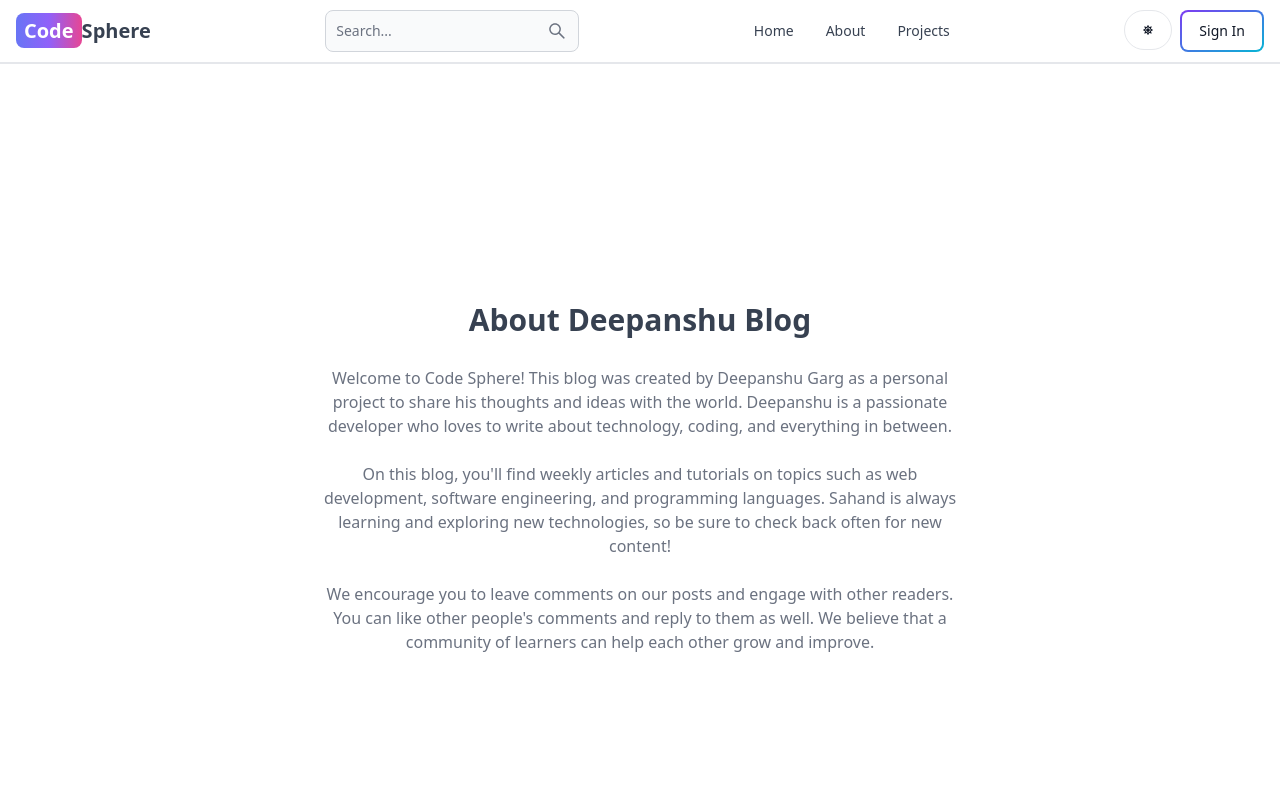
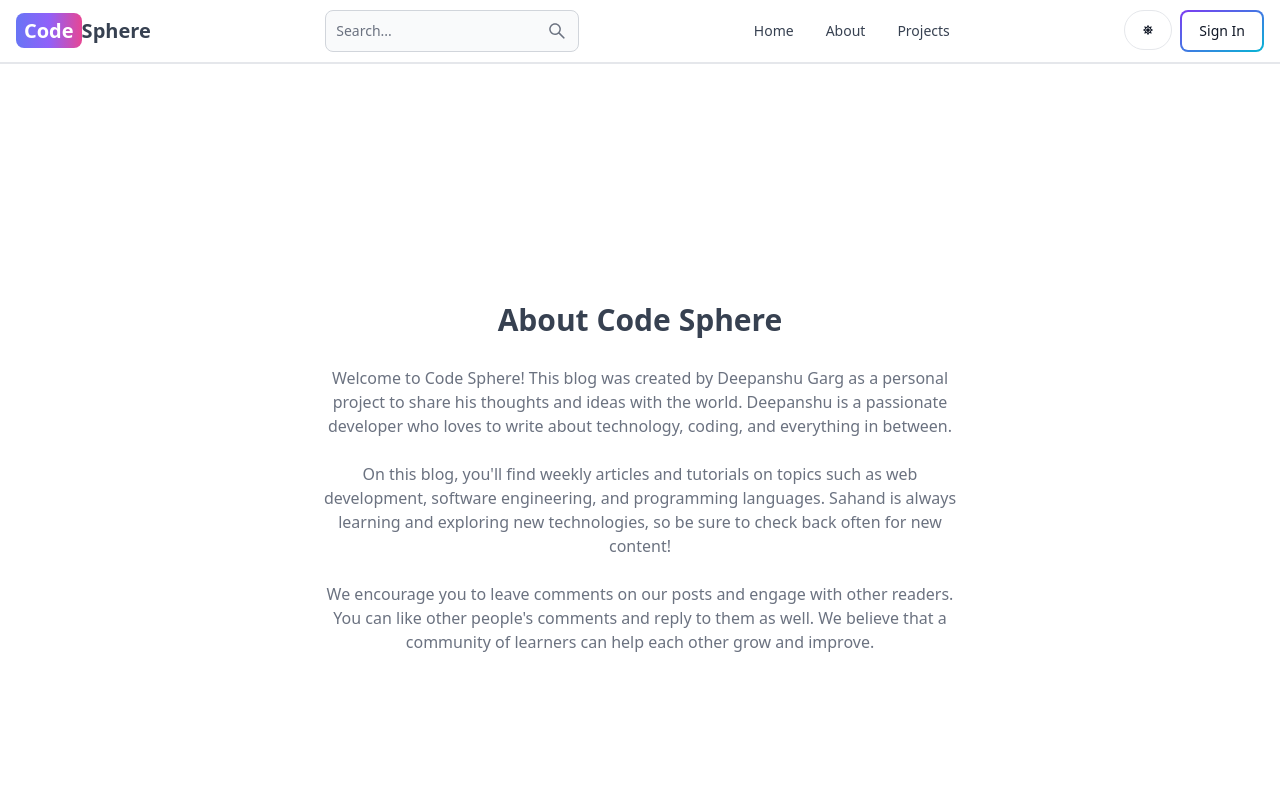
Before and after one commit to dgarg6333/AssetSphere, a React (Vite) app in the folder client/: page /about in a window 1280 px wide. Shown: the top 800 px of the page. Built offline with nearby package versions, Linux system fonts and the light colour scheme; no server answers.

Commit message:
resolve error

```diff
--- a/client/src/pages/About.jsx
+++ b/client/src/pages/About.jsx
@@ -4,7 +4,7 @@ export default function About() {
       <div className='max-w-2xl mx-auto p-3 text-center'>
         <div>
           <h1 className='text-3xl font font-semibold text-center my-7'>
-            About Deepanshu Blog
+            About Code Sphere
           </h1>
           <div className='text-md text-gray-500 flex flex-col gap-6'>
             <p>
```
